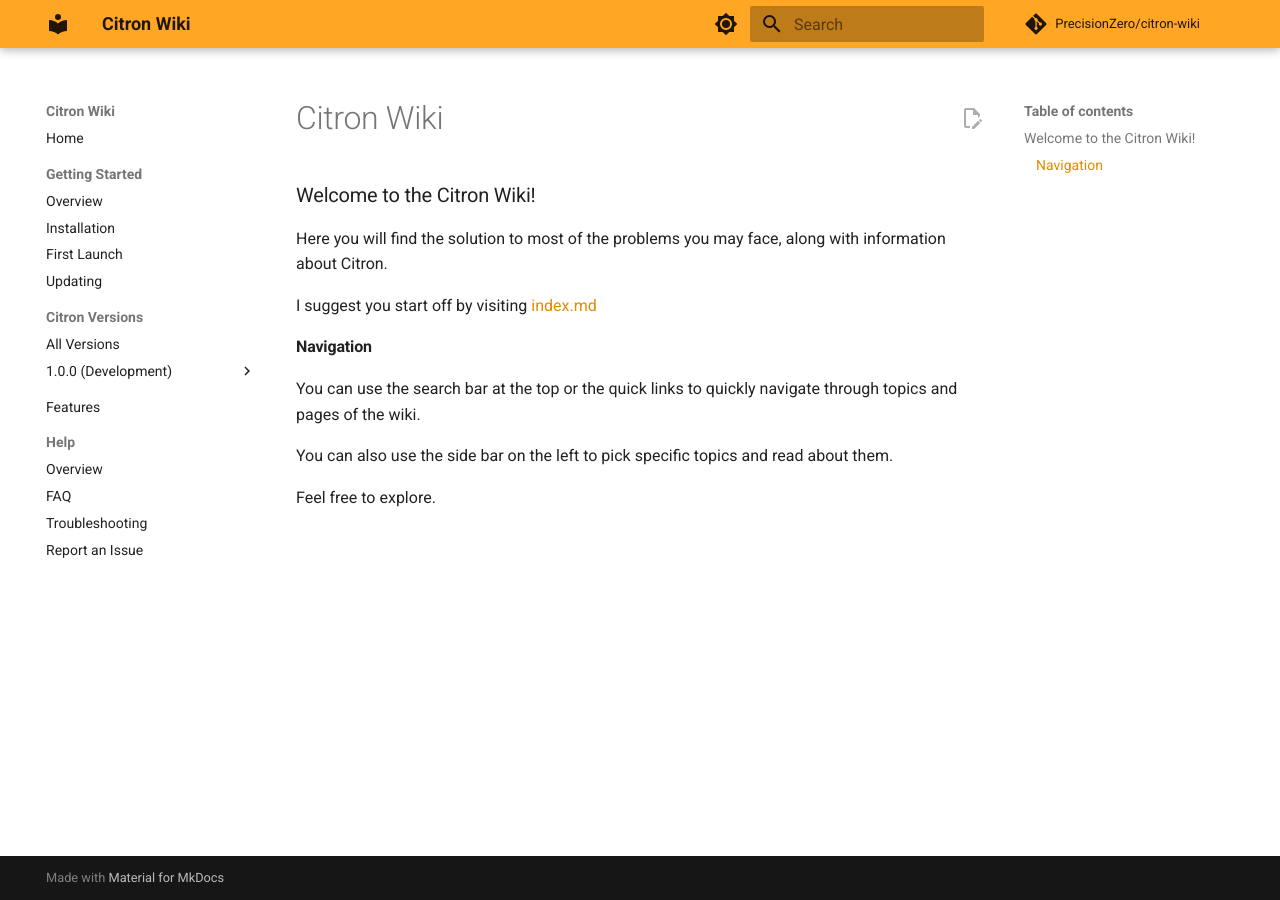
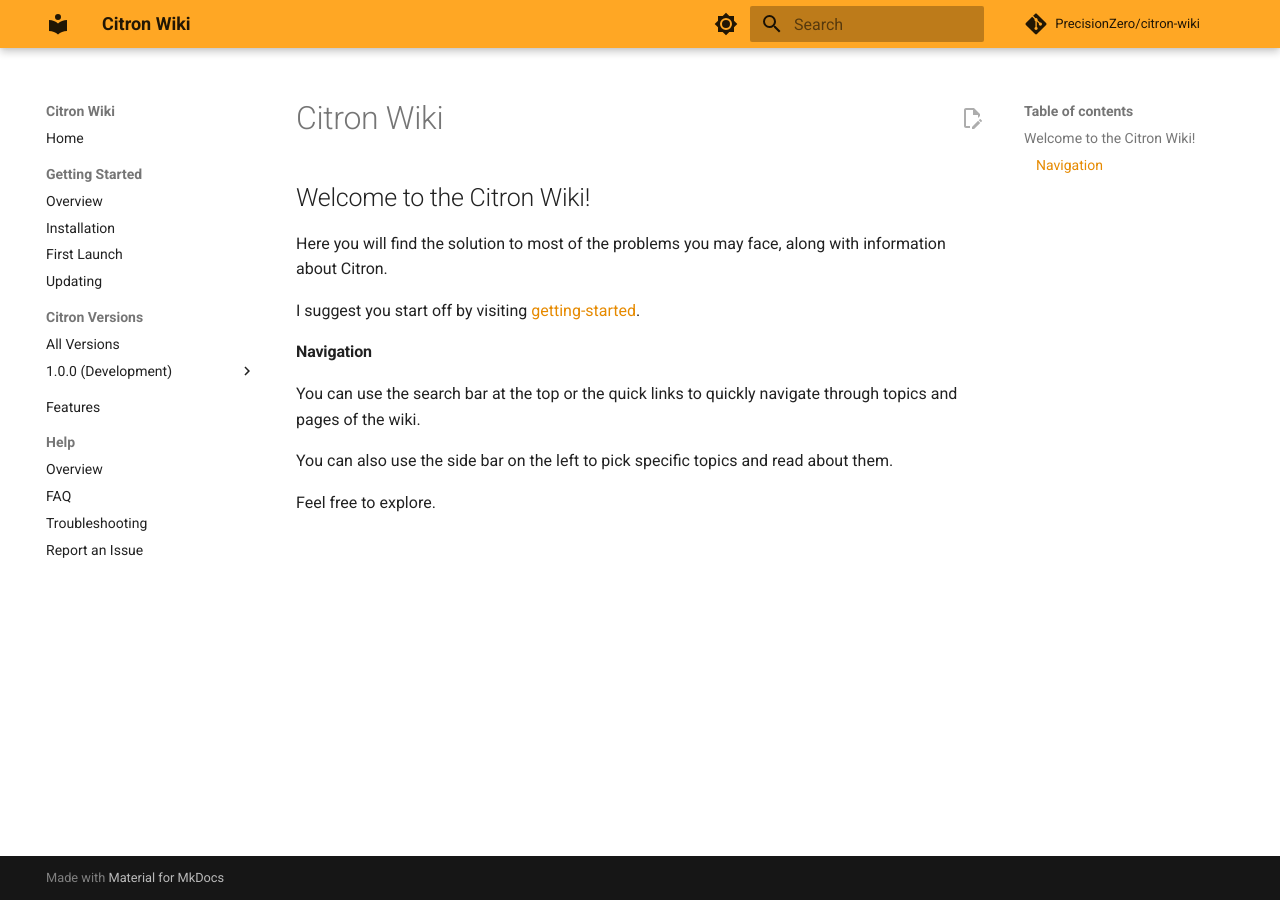
Before and after one commit to PrecisionZero/citron-wiki, an MkDocs documentation site: the page built from pages/README.md, in a window 1280 px wide. Built offline with MkDocs 1.6.1 and Material for MkDocs 9.7.7, drawn with Linux system fonts in a browser that asks for light colours; comment, search, counter and statistics services are not loaded.

Commit message:
GITBOOK-17: change request with no subject merged in GitBook

```diff
--- a/pages/README.md
+++ b/pages/README.md
@@ -1,10 +1,10 @@
 # Citron Wiki
 
-### Welcome to the Citron Wiki!
+## Welcome to the Citron Wiki!
 
 Here you will find the solution to most of the problems you may face, along with information about Citron.
 
-I suggest you start off by visiting [index.md](getting-started-1/index.md "mention")
+I suggest you start off by visiting [getting-started](getting-started/ "mention").
 
 #### Navigation
 
```
